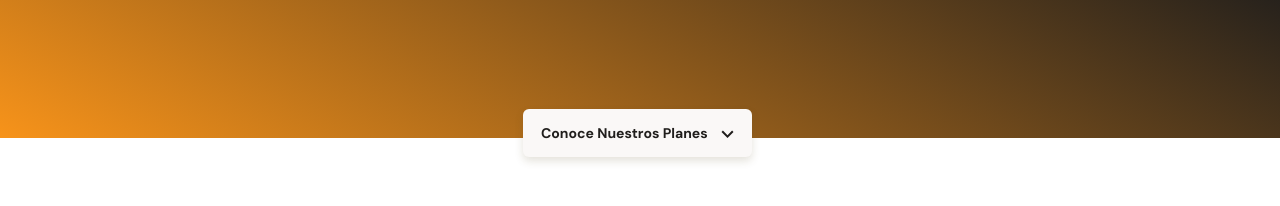
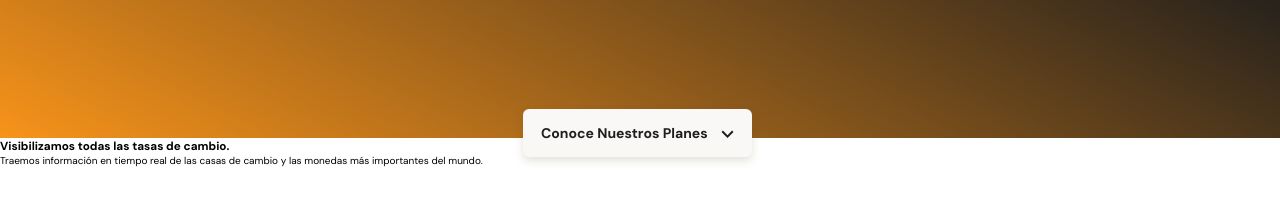
Before and after one commit to Leonidas111/Batata_Bit_MobileFirst, a plain HTML site: page index.html in a window 1280 px wide. Shown: the part 196-402 px from the top of the page. Drawn offline with Linux system fonts and the light colour scheme.

Commit message:
Local MAIN: estructura html

```diff
--- a/index.html
+++ b/index.html
@@ -22,7 +22,18 @@
     </header>
 
     <main>
-        <section></section>
+        <section>
+            <section>
+                <div></div>
+                <div>
+                    <h1>Visibilizamos todas las tasas de cambio.</h1>
+                    <p>Traemos información en tiempo real de las casas de cambio y las monedas más importantes del mundo.</p>
+                </div>
+            </section>
+            <section>
+                <div></div>
+            </section>
+        </section>
         <section></section>
         <section></section>
         <section></section>
```
